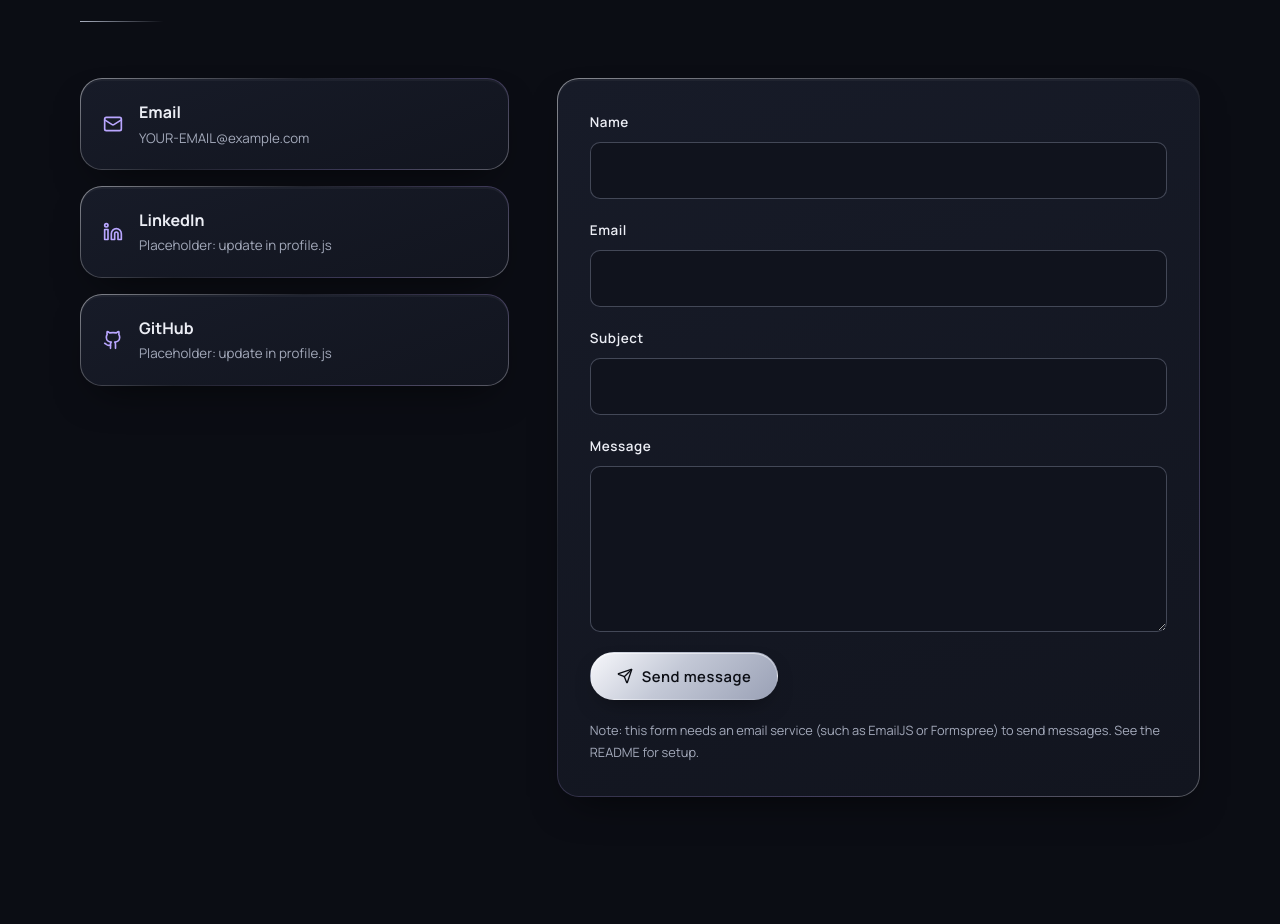
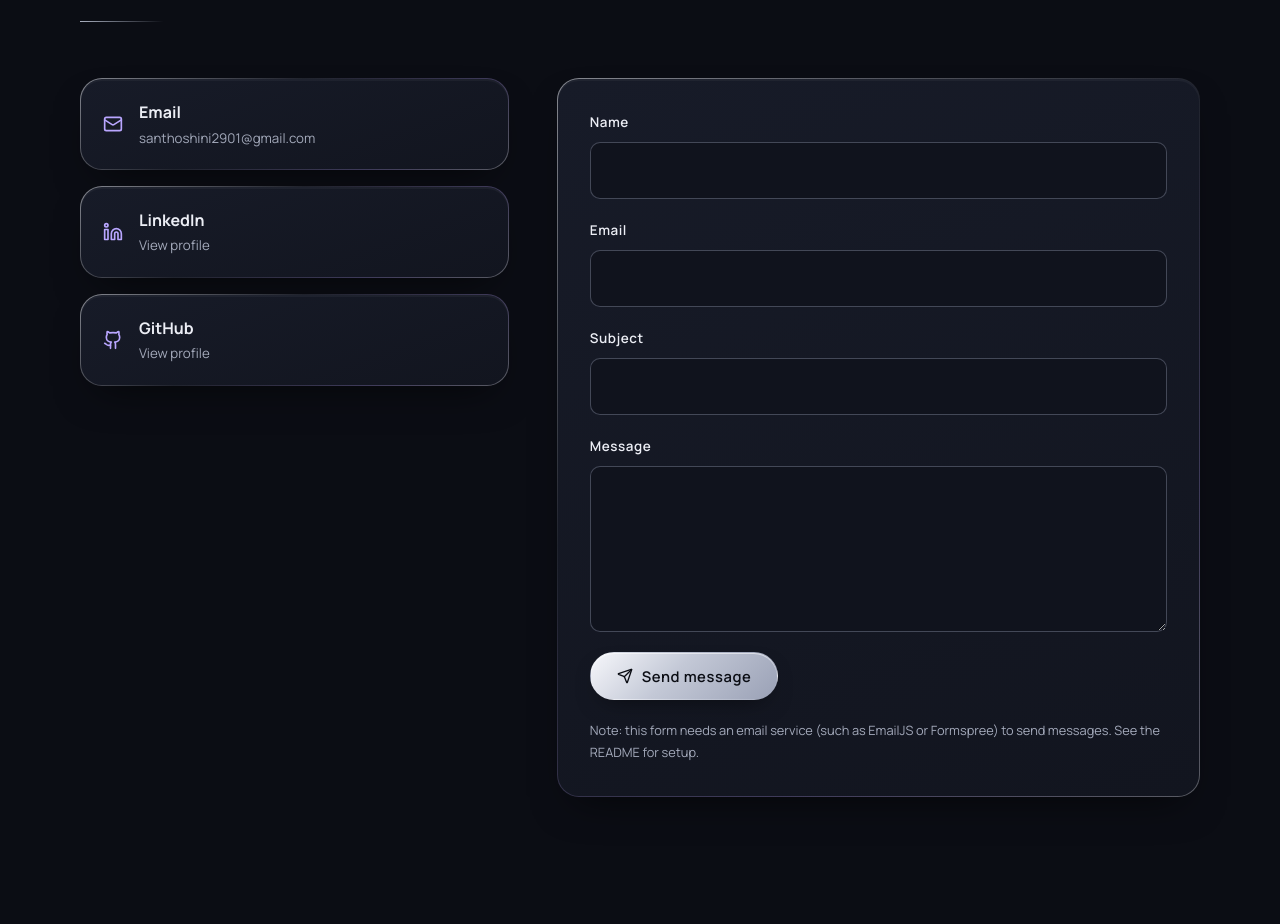
Before and after one commit to Santhoshini2901/SanthoPortfolio, a React (Vite) app: page / in a window 1280 px wide. Shown: the part 8140-9064 px from the top of the page. Built offline with nearby package versions, Linux system fonts and the light colour scheme.

Commit message:
Replace placeholder contact information in profile.js
Updated personal details in profile.js with real information.

```diff
--- a/src/data/profile.js
+++ b/src/data/profile.js
@@ -16,9 +16,9 @@ export const profile = {
   goal: 'Software Developer / Full Stack Developer',
 
   // REPLACE these three with your real details.
-  email: 'YOUR-EMAIL@example.com',
-  github: 'https://github.com/YOUR-GITHUB-USERNAME',
-  linkedin: 'https://www.linkedin.com/in/YOUR-LINKEDIN-USERNAME',
+  email: 'santhoshini2901@gmail.com',
+  github: 'https://github.com/Santhoshini2901',
+  linkedin: 'https://www.linkedin.com/in/santhoshini29/',
 
   about: [
     'I am a third-year Computer Science and Engineering student working towards a career in software development.',
```
